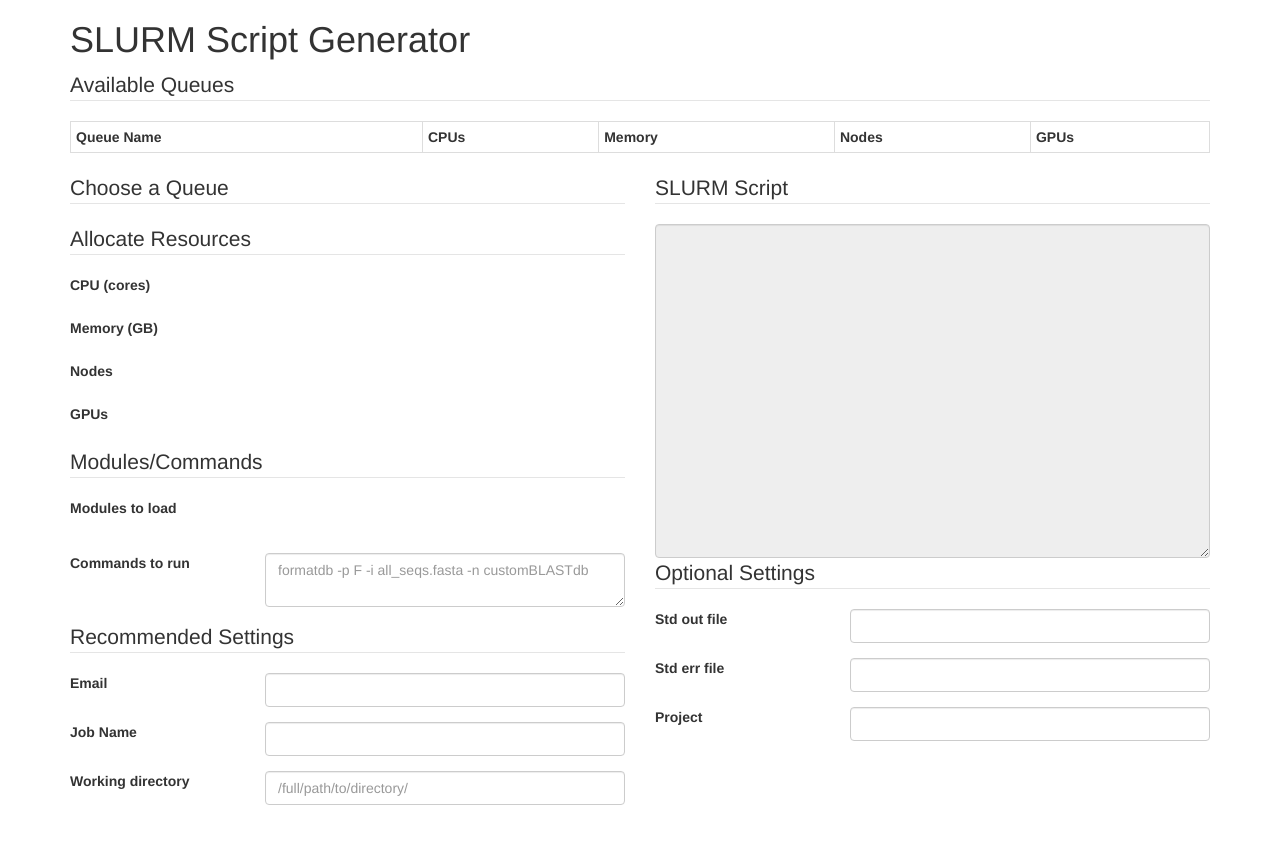
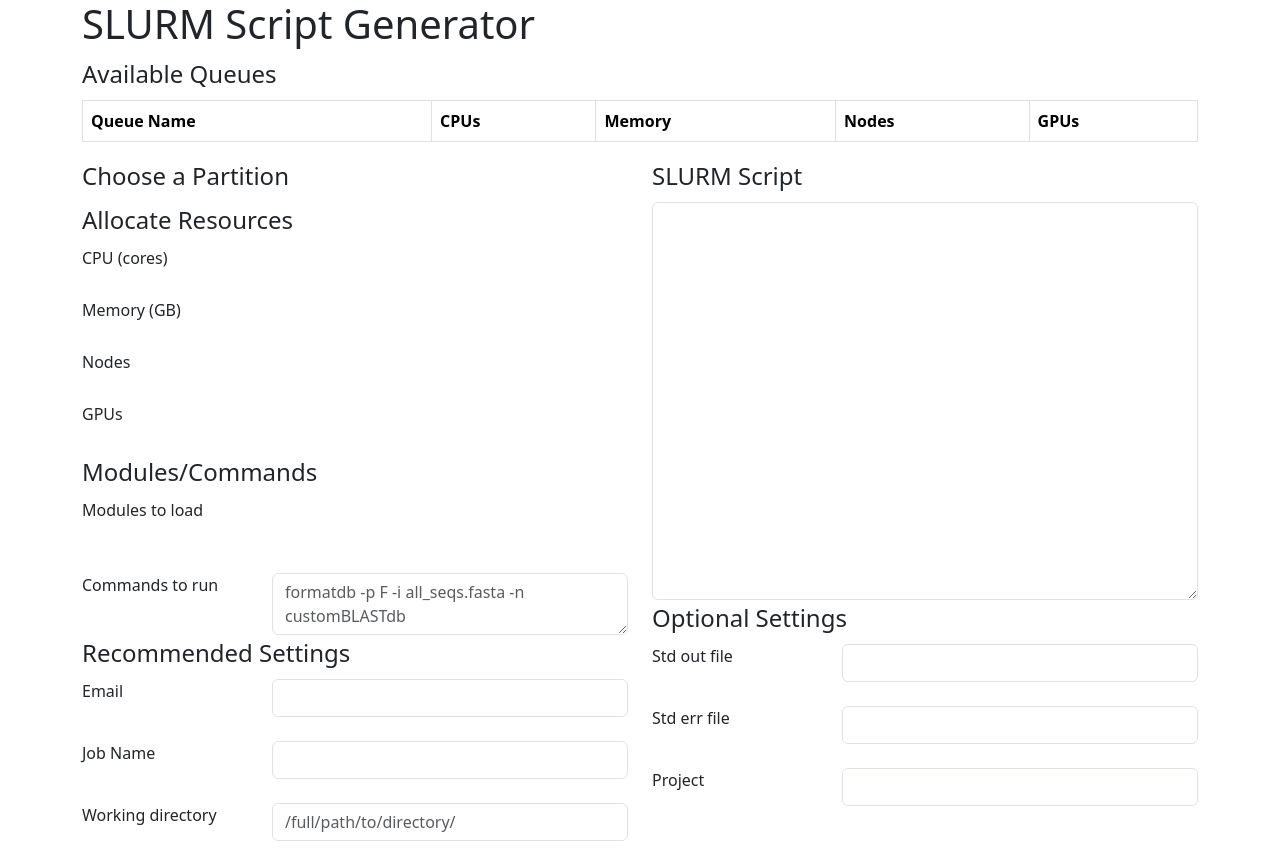
Before and after one commit to IGBIllinois/SLURM_generator, a PHP site: page / in a window 1280 px wide. Before the commit the page ends 805 px from the top, so only its background shows below. Run offline with PHP 8.4, Linux system fonts and the light colour scheme; data that the repository does not hold is empty; some libraries are stand-ins or nearby versions.

Commit message:
Updated bootstrap to version 5

```diff
--- a/index.php
+++ b/index.php
@@ -13,7 +13,7 @@
 <head>
 	<meta charset="utf-8">
 	<meta http-equiv="X-UA-Compatible" content="IE=edge">
-	<meta name="viewport" content="width=device-width, initial-scale=1"><!-- The above 3 meta tags *must* come first in the head; any other head content must come *after* these tags -->
+	<meta name="viewport" content="width=device-width, initial-scale=1">
 
 	<title><?php echo $title; ?></title>
 
@@ -24,7 +24,7 @@
 
 	<link href="vendor/twbs/bootstrap/dist/css/bootstrap.min.css" rel="stylesheet" type="text/css">
 	<link href="vendor/select2/select2/dist/css/select2.min.css" rel="stylesheet" type="text/css">
-	<link href="vendor/intelogie/select2-bootstrap-theme/dist/select2-bootstrap.min.css" rel="stylesheet" type="text/css">
+	<link rel="stylesheet" type="text/css" href="vendor/apalfrey/select2-bootstrap-5-theme/dist/select2-bootstrap-5-theme.min.css">
 	<link href="includes/css/main.inc.css" rel="stylesheet" type="text/css">
 
 </head>
@@ -57,54 +57,60 @@
 		</div>
 		<div class="row">
 			<div class="col-sm-6">
-				<div class="form-horizontal">
 					<fieldset>
-						<legend>Choose a Queue</legend>
+						<legend>Choose a Partition</legend>
 						<?php
 							$checked = " checked";
 							foreach($config['queues'] as $queue){
-								echo '<div class="form-group"><label class="col-sm-4">'.$queue['name'].' queue</label> <div class="col-sm-8"><input type="radio" class="queue_radio" name="queue" value="'.$queue['name'].'"'.$checked.' onchange="generateScript();" /> </div></div>';
+								echo "<div class='form-check'>";
+								echo "<input type='radio' class='queue_radio form-check-input' name='queue' value='" . $queue['name'] . "'" . $checked . " onchange='generateScript();' />";
+								echo "&nbsp;<label class='form-check-label'>" . $queue['name'] . "</label>";
+								echo "</div>";
 								$checked = "";
 							}
 						?>
 					</fieldset>
 					<fieldset>
 						<legend>Allocate Resources</legend>
-						<div class="form-group">
+						<div class="row">
 							<label class="col-sm-4">CPU (cores)</label>
 							<div class="col-sm-8">
-								<select id="cpu" class="form-control select2_dropdown" onchange="generateScript();">
+								<select id="cpu" class="form-select select2_dropdown" onchange="generateScript();">
 								</select>
 							</div>
 						</div>
-						<div class="form-group">
+						&nbsp;
+						<div class="row">
 							<label class="col-sm-4">Memory (GB)</label>
 							<div class="col-sm-8">
-								<select id="memory" class="form-control select2_dropdown" onchange="generateScript();">
+								<select id="memory" class="form-select select2_dropdown" onchange="generateScript();">
 								</select>
 							</div>
 						</div>
-						<div class="form-group">
+						&nbsp;
+						<div class="row">
 							<label class="col-sm-4">Nodes</label>
 							<div class="col-sm-8">
-								<select id="nodes" class="form-control select2_dropdown" onchange="generateScript();">
+								<select id="nodes" class="form-select select2_dropdown" onchange="generateScript();">
 								</select>
 							</div>
 						</div>
-						<div class="form-group" id='gpu-group'>
+						&nbsp;
+						<div class="row" id='gpu-group'>
 							<label class="col-sm-4">GPUs</label>
 							<div class="col-sm-8">
-								<select id="gpu" class="form-control select2_dropdown" onchange="generateScript();">
+								<select id="gpu" class="form-select select2_dropdown" onchange="generateScript();">
 								</select>
 							</div>
 						</div>
 					</fieldset>
+					&nbsp;
 					<fieldset>
 						<legend>Modules/Commands</legend>
-						<div class="form-group">
+						<div class="row">
 							<label class="col-sm-4">Modules to load</label>
 							<div class="col-sm-8">
-								<select id='modules' multiple class='select2_dropdown form-control' onchange="generateScript();">
+								<select id='modules' multiple class='select2_dropdown form-select' onchange="generateScript();">
 									<?php
 										$lines = preg_split('/ +/',file_get_contents($config['config']['apps_url']));
 										$software = array();
@@ -119,14 +125,15 @@
 
 									    foreach( $software as $module){
 									        if(! (preg_match('/modules|^-|^ -|\/$/',$module)) ){
-												echo "<option value='{$module}' >{$module}</option>";
+												echo "<option value='{$module}' >{$module}</option>\n";
 									        }
 									    }
 									    ?>
 								</select>
 							</div>
 						</div>
-						<div class="form-group">
+						&nbsp;
+						<div class="row">
 							<label class="col-sm-4">Commands to run</label>
 							<div class="col-sm-8">
 								<textarea class="form-control" id="commands" rows="2" placeholder="formatdb -p F -i all_seqs.fasta -n customBLASTdb" onkeyup="generateScript();"></textarea>
@@ -135,64 +142,65 @@
 					</fieldset>
 					<fieldset>
 						<legend>Recommended Settings</legend>
-						<div class="form-group">
+						<div class="row">
 							<label class="col-sm-4">Email</label>
 							<div class="col-sm-8">
 								<input type="text" class="form-control" name="email" id="email" onkeyup="generateScript();"/>
 							</div>
 						</div>
-						<div class="form-group">
+						&nbsp;
+						<div class="row">
 							<label class="col-sm-4">Job Name</label>
 							<div class="col-sm-8">
 								<input type="text" class="form-control" name="jobname" id="jobname" onkeyup="generateScript();"/>
 							</div>
 						</div>
-						<div class="form-group">
+						&nbsp;
+						<div class="row">
 							<label class="col-sm-4">Working directory</label>
 							<div class="col-sm-8">
 								<input type="text" class="form-control" name="workingdir" id="workingdir" onkeyup="generateScript();" placeholder="/full/path/to/directory/"/>
 							</div>
 						</div>
 					</fieldset>
-				</div>
 			</div>
 			<div class="col-sm-6">
-				<div class="form-horizontal">
 					<fieldset>
 						<legend>SLURM Script</legend>
 						<textarea id="slurm" class="form-control" rows="16" readonly></textarea>
 					</fieldset>
 					<fieldset>
 						<legend>Optional Settings</legend>
-						<div class="form-group">
+						<div class="row">
 							<label class="col-sm-4">Std out file</label>
 							<div class="col-sm-8">
 								<input type="text" class="form-control" name="stdout" id="stdout" onkeyup="generateScript();"/>
 							</div>
 						</div>
-						<div class="form-group">
+						&nbsp;
+						<div class="row">
 							<label class="col-sm-4">Std err file</label>
 							<div class="col-sm-8">
 								<input type="text" class="form-control" name="stderr" id="stderr" onkeyup="generateScript();"/>
 							</div>
 						</div>
-						<div class="form-group">
+						&nbsp;
+						<div class="row">
 							<label class="col-sm-4">Project</label>
 							<div class="col-sm-8">
 								<input type="text" class="form-control" name="project" id="project" onkeyup="generateScript();"/>
 							</div>
 						</div>
 					</fieldset>
-				</div>
 			</div>
 		</div>
 	</div>
-
+	&nbsp;
 	<!-- jQuery (necessary for Bootstrap's JavaScript plugins) -->
 	<!-- Include all compiled plugins (below), or include individual files as needed -->
 	<script type="text/javascript">
-		$.fn.select2.defaults.set( "theme", "bootstrap" );
-		$.fn.select2.defaults.set( "width", null );
+		$.fn.select2.defaults.set( "theme", "bootstrap-5" );
+		$.fn.select2.defaults.set( "width", "resolve" );
 
 		$('.queue_radio').on('change',populateResourceDropdowns);
 
```
Also changed, not shown: composer.json (+4 -4 lines), 2 other files.
